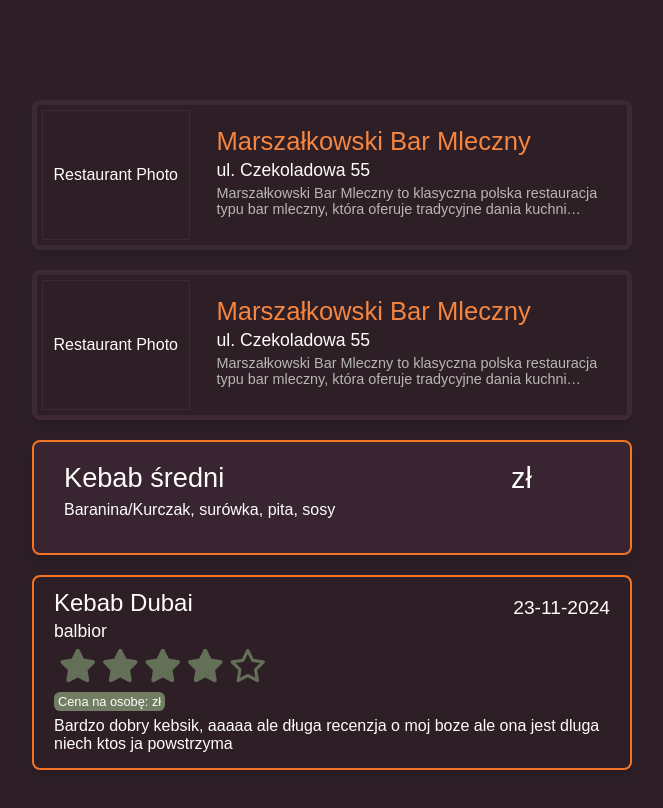
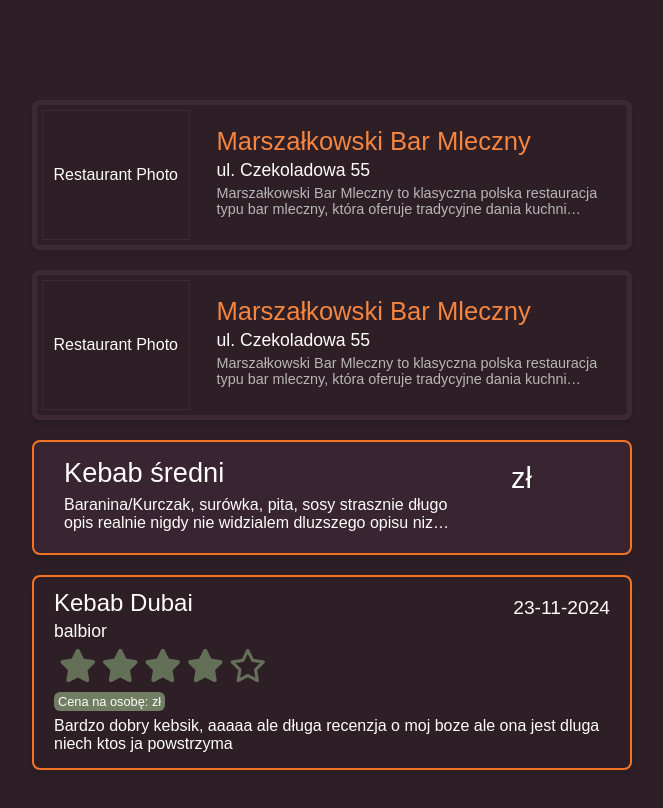
Before and after one commit to Brydzzz/polizarcie, a Next.js app: page /dev/cards in a window 1280 px wide. Shown: the top 808 px of the page, without its empty margins (308-971 px from the left). Built offline with nearby package versions, Linux system fonts and the light colour scheme; a web font is replaced by a local one.

Commit message:
text elipsing in dish-card

```diff
--- a/app/dev/cards/page.tsx
+++ b/app/dev/cards/page.tsx
@@ -32,7 +32,8 @@ const TEST_REST: Partial<Restaurant & { address: Partial<Address> }>[] = [
 const TEST_DISH: Partial<Dish>[] = [
   {
     name: "Kebab średni",
-    description: "Baranina/Kurczak, surówka, pita, sosy",
+    description:
+      "Baranina/Kurczak, surówka, pita, sosy strasznie długo opis realnie nigdy nie widzialem dluzszego opisu niz ten ktory to jest mega dziwne ze one jest taki dlugo jakby mogl przestac to byloby super",
     price: new Prisma.Decimal(23),
   },
 ];
--- a/components/cards/dish-card.module.scss
+++ b/components/cards/dish-card.module.scss
@@ -11,10 +11,10 @@
   width: 100%;
   height: 115px;
   & > .details {
-    padding-top: 20px;
+    padding-top: 15px;
     padding-left: 30px;
     padding-right: 30px;
-    padding-bottom: 20px;
+    padding-bottom: 8px;
     flex: 0 0 75%;
     display: flex;
     flex-direction: column;
@@ -35,6 +35,13 @@
       margin: 0;
       color: var(--text);
       width: 100%;
+      display: -webkit-box;
+      --lines-number: 2;
+      line-clamp: var(--lines-number);
+      -webkit-line-clamp: var(--lines-number);
+      -webkit-box-orient: vertical;
+      overflow: hidden;
+      text-overflow: ellipsis;
     }
   }
   & > .right {
```
